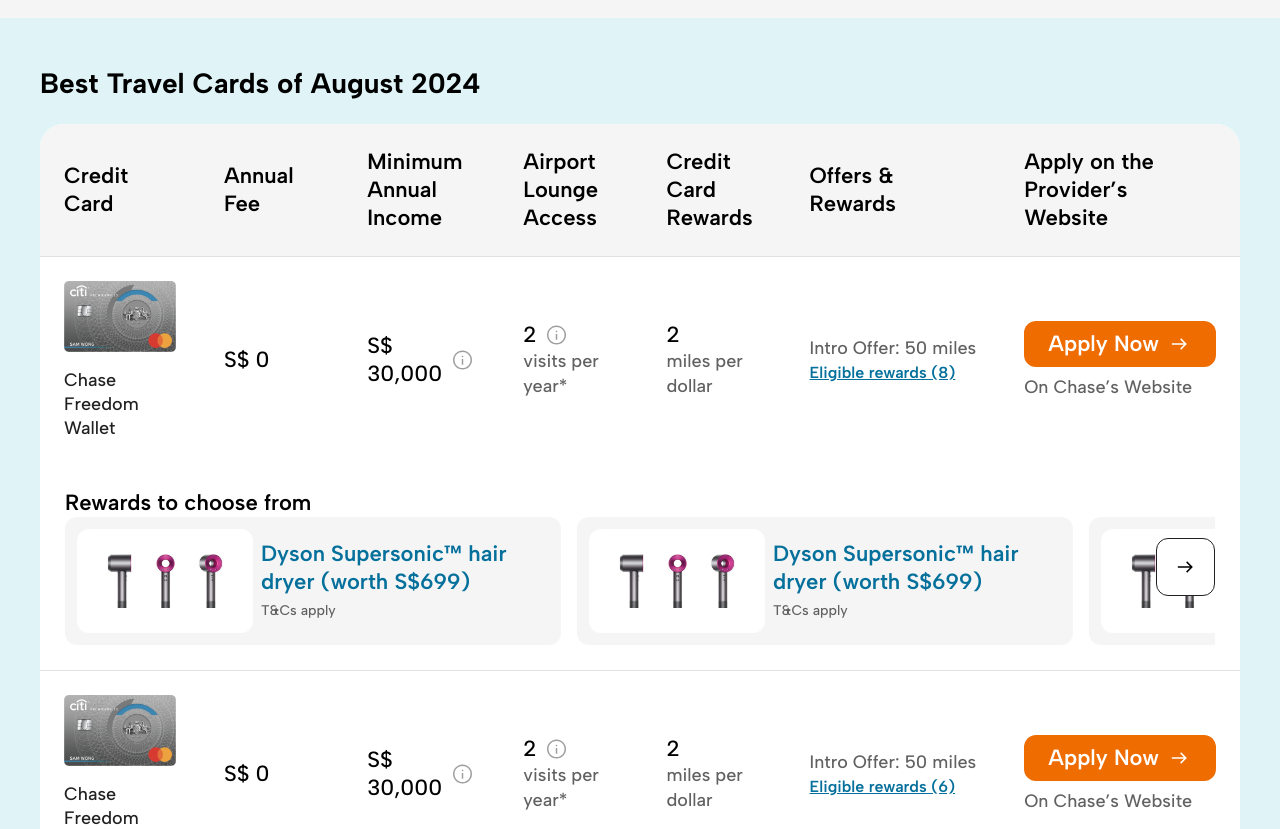
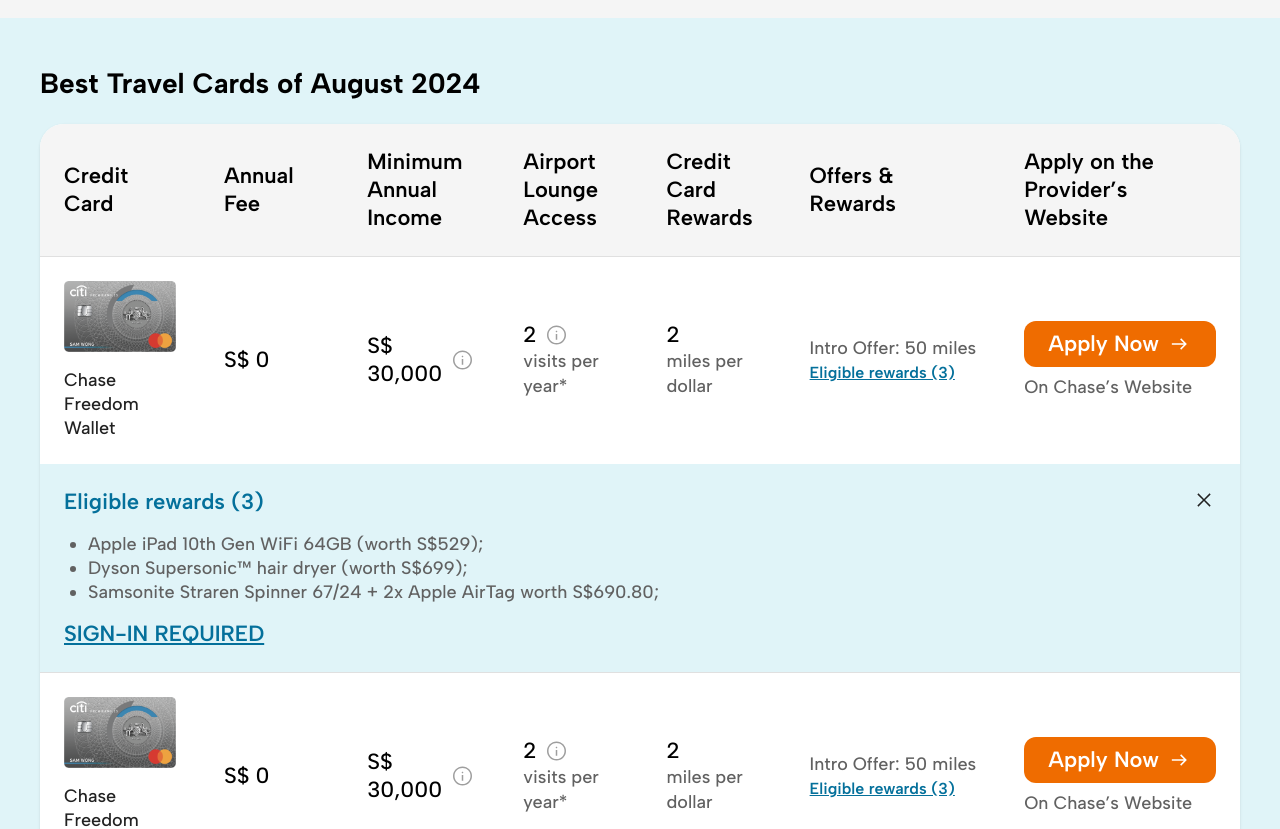
Before and after one commit to mihairazvan9/mhg, a Vue app: page / in a window 1280 px wide. Shown: the part 780-1609 px from the top of the page. Built offline with nearby package versions, Linux system fonts and the light colour scheme.

Commit message:
new design

```diff
--- a/src/assets/icons.js
+++ b/src/assets/icons.js
@@ -1,4 +1,21 @@
 export const icons = {
+  express_buy: `
+    <svg width="24" height="24" viewBox="0 0 24 24" fill="none" xmlns="http://www.w3.org/2000/svg">
+      <mask id="mask0_139_2083" style="mask-type:alpha" maskUnits="userSpaceOnUse" x="0" y="0" width="24" height="24">
+      <rect width="24" height="24" fill="#D9D9D9"/>
+      </mask>
+      <g mask="url(#mask0_139_2083)">
+      <path d="M14.908 19.5C12.8131 19.5 11.0387 18.773 9.58476 17.3191C8.13084 15.8651 7.40388 14.0907 7.40388 11.9958C7.40388 9.91656 8.13084 8.14743 9.58476 6.68845C11.0387 5.22948 12.8131 4.5 14.908 4.5C16.9873 4.5 18.7564 5.22948 20.2154 6.68845C21.6743 8.14743 22.4038 9.91656 22.4038 11.9958C22.4038 14.0907 21.6743 15.8651 20.2154 17.3191C18.7564 18.773 16.9873 19.5 14.908 19.5ZM14.9039 18C16.5705 18 17.9872 17.4166 19.1539 16.25C20.3205 15.0833 20.9039 13.6666 20.9039 12C20.9039 10.3333 20.3205 8.91664 19.1539 7.74998C17.9872 6.58331 16.5705 5.99998 14.9039 5.99998C13.2372 5.99998 11.8205 6.58331 10.6539 7.74998C9.48719 8.91664 8.90386 10.3333 8.90386 12C8.90386 13.6666 9.48719 15.0833 10.6539 16.25C11.8205 17.4166 13.2372 18 14.9039 18ZM17.275 15.4654L18.3442 14.3961L15.6538 11.7058V8.15383H14.1539V12.3192L17.275 15.4654ZM2.59621 8.74995V7.25H6.40388V8.74995H2.59621ZM1.59621 12.75V11.25H6.40388V12.75H1.59621ZM2.59621 16.75V15.25H6.40388V16.75H2.59621Z" fill="#212121"/>
+      </g>
+    </svg>
+  `,
+
+  close: `
+    <svg width="24" height="24" viewBox="0 0 24 24" fill="none" xmlns="http://www.w3.org/2000/svg">
+      <path d="M6.40002 18.6534L5.34619 17.5995L10.9462 11.9995L5.34619 6.39953L6.40002 5.3457L12 10.9457L17.6 5.3457L18.6538 6.39953L13.0538 11.9995L18.6538 17.5995L17.6 18.6534L12 13.0534L6.40002 18.6534Z" fill="#212121"/>
+    </svg>
+  `,
+
   diamond: `
       <svg xmlns="http://www.w3.org/2000/svg" width="22" height="22" viewBox="0 0 22 22" fill="none">
     <g id="Icons">
--- /dev/null
+++ b/src/components/RemovedDesign/TheDialog.vue
@@ -0,0 +1,63 @@
+<script setup>
+  import { ref } from 'vue';
+  import { icons } from "@/assets/icons"
+
+  const props = defineProps({
+    visible: {
+      type: Boolean,
+      default: false,
+      required: true
+    },
+
+    title: {
+      type: String,
+      default: `<p class="title-1 !text-left">Rewards <span class="font-normal">for</span> Chase <span class="font-normal">Freedom Wallet</span></p>`,
+      required: false
+    }
+  })
+
+  const emits = defineEmits([
+    'handle-close-modal'
+  ])
+
+  function close_modal() {
+    emits('handle-close-modal', false)
+  }
+
+  function handle_outside_click() {
+    close_modal()
+  }
+
+</script>
+
+<template>
+  <div
+    v-if="props.visible"
+    @click="handle_outside_click"
+    class="fixed inset-0 bg-black bg-opacity-50 flex justify-center items-center z-50"
+  >
+    <div class="w-full h-full relative flex flex-col bg-white" @click.stop>
+      <!-- Top Bar with Close Button -->
+      <div class="modal-header padding-x padding-y flex justify-between border-b border-gray-300">
+        <div v-html="props.title"></div>
+        <button @click="close_modal">
+          <i v-html="icons.close"></i>
+        </button>
+      </div>
+
+      <!-- Modal Body -->
+      <div class="grow overflow-y-auto padding-x padding-y bg-gray-100">
+        <slot name="body"></slot>
+      </div>
+
+      <!-- Bottom Fixed Bar -->
+      <div class="modal-footer border-t border-gray-300 padding-x padding-y">
+        <slot name="footer"></slot>
+      </div>
+    </div>
+  </div>
+</template>
+
+<style>
+
+</style>
--- a/src/components/Table/TableCTA.vue
+++ b/src/components/Table/TableCTA.vue
@@ -8,7 +8,7 @@
       required: true
     },
 
-    reward_id: {
+    reward_no: {
       type: Number,
       required: true
     },
@@ -19,10 +19,10 @@
   ])
 
   function handle_open_reward () {
-    emits('handle-open-rewards', props.reward_id)
+    emits('handle-open-rewards',
+      props.reward_no // Just for FE
+    )
   }
-
-
 </script>
 
 <template>
@@ -38,15 +38,13 @@
 
     <div class="inline-block md:hidden body-2 ">
       <TheButton
-        @handle-click="handle_open_reward"
+        @handle-click="handle_open_reward()"
         :title="`View Rewards (${ props.data.no })`"
-        :icon="icons.diamond"
         background="bg-white"
         outline="border-primary"
         color="text-primary"
       />
     </div>
-
   </div>
 </template>
 
--- a/src/components/Table/TableRewards.vue
+++ b/src/components/Table/TableRewards.vue
@@ -1,102 +1,51 @@
 <script setup>
-  import { ref } from 'vue'
   import { icons } from '@/assets/icons.js'
 
   const props = defineProps({
     data: {
-      type: Array,
+      type: Object,
       required: true
-    },
-    index: {
-      type: Number,
-      required: true
-    },
+    }
+
   })
 
-  const scrollable = ref(null)
-  const showLeftButton = ref(false)
-  const showRightButton = ref(true)
 
-  function scroll_left () {
-    scrollable.value.scrollBy({
-      left: -300,
-      behavior: 'smooth'
-    })
+  const emits = defineEmits([
+    'handle-close-rewards'
+  ])
 
-    updateScrollButtons()
+  function handle_close_rewards () {
+    emits('handle-close-rewards')
   }
-
-  function scroll_right () {
-    scrollable.value.scrollBy({
-      left: 300,
-      behavior: 'smooth'
-    })
-
-    updateScrollButtons()
-  }
-
-  function updateScrollButtons() {
-    const scrollElement = scrollable.value
-    showLeftButton.value = scrollElement.scrollLeft > 0;
-    showRightButton.value = scrollElement.scrollLeft +
-                            scrollElement.clientWidth < scrollElement.scrollWidth - 10;
-  }
-
 </script>
 
 <template>
-  <div class="padding-x padding-y card-radius relative w-full border-gray-300">
-    <span class="bullet-2">Rewards to choose from</span>
-    <button
-      v-if="showLeftButton"
-      @click="scroll_left"
-      class="absolute left-6 top-1/2 transform -translate-y-1/2 rotate-180 bg-white p-4 rounded-xl border border-gray-900 z-20">
-      <i v-html="icons.arrow_right"></i>
-    </button>
+  <div class="flex flex-col gap-4 w-full">
+    <div class="flex justify-between">
+      <p class="button-1 text-primary">
+        Eligible rewards ({{ props.data.list.length }})
+      </p>
+      <i
+        v-html="icons.close"
+        @click="handle_close_rewards"
+      ></i>
+    </div>
+    <ul class="list-disc padding-x body-2">
+      <template v-for="list in props.data.list">
+        <li>{{ list }}</li>
+      </template>
+    </ul>
 
-      <div ref="scrollable" class="rewards-scrollable flex flex-row gap-4 overflow-hidden">
-        <template v-for="reward in props.data">
-          <a :href="props.data.link" class="cursor-pointer">
-            <div class="flex flex-row gap-2 p-3 h-32 w-max bg-gray-100 rounded-xl">
-              <div class="w-44 h-full flex justify-center items-center bg-white rounded-xl">
-                <img class="p-4" :src="reward.image" alt="Singsave">
-              </div>
-
-              <div class="w-72 flex flex-col justify-center gap-1">
-                <span class="bullet-2 text-primary font-semibold">
-                  {{ reward.title }}
-                </span>
-                <span class="text-gray-700 font-medium text-sm">
-                  {{ reward.subtitle }}
-                </span>
-              </div>
-            </div>
-          </a>
-        </template>
-      </div>
-
-    <button
-      v-if="showRightButton"
-      @click="scroll_right"
-      class="absolute right-6 top-1/2 transform -translate-y-1/2 bg-white p-4 rounded-xl border border-gray-900 z-20">
-      <i v-html="icons.arrow_right"></i>
-    </button>
+    <a
+      v-if="data.requiresAuthentication"
+      :href="data.authenticationLink"
+      class="button-1 text-primary uppercase underline"
+    >
+      Sign-in required
+    </a>
   </div>
 </template>
 
 <style>
 
-  .rewards-scrollable {
-    overflow-x: auto;
-  }
-
-  .rewards-scrollabler::-webkit-scrollbar {
-    display: none;
-  }
-
-  .rewards-scrollable {
-    -ms-overflow-style: none;
-    scrollbar-width: none;
-  }
-
 </style>
--- a/src/components/TheTable.vue
+++ b/src/components/TheTable.vue
@@ -1,18 +1,26 @@
 <script setup>
   import { ref, markRaw, onMounted } from 'vue'
+  import { icons } from "@/assets/icons"
 
+  import TheButton from "@/components/TheButton.vue"
   import TableRewards from "@/components/Table/TableRewards.vue"
-  import TableImage from "@/components/Table/TableImage.vue"
-  import TableText from "@/components/Table/TableText.vue"
-  import TableCTA from "@/components/Table/TableCTA.vue"
-  import TableButton from "@/components/Table/TableButton.vue"
+
 
   const props = defineProps({
     table: {
       type: Object,
       required: true
+    },
+    header: {
+      type: Array,
+      required: true
+    },
+    components: {
+      type: Array,
+      required: true
     }
   })
+
 
   const active_reward = ref(0)
   const scrollable = ref(null)
@@ -49,34 +57,27 @@
     })
   })
 
-  function handle_open_reward (reward_id) {
-    if (active_reward.value === reward_id)  {
+  function handle_open_rewards (row_no) {
+    if (active_reward.value === row_no)  {
       active_reward.value = -1
     } else {
-      active_reward.value = reward_id
+      active_reward.value = row_no
     }
   }
 
-  const header = ['Credit Card', 'Annual Fee', 'Minimum Annual Income', 'Airport Lounge Access', 'Credit Card Rewards', 'Offers & Rewards', 'Apply on the Provider’s Website' ]
+  function handle_close_rewards () {
+    active_reward.value = -1
+  }
 
-  const components = [
-    markRaw(TableImage),
-    markRaw(TableText),
-    markRaw(TableText),
-    markRaw(TableText),
-    markRaw(TableText),
-    markRaw(TableCTA),
-    markRaw(TableButton)
-  ]
 </script>
 
 <template>
-  <div class="gap-t card-radius overflow-hidden relative select-none ">
+  <div class="gap-t card-radius overflow-hidden relative select-none shadow">
     <div ref="scrollable" class="table-container">
       <table class="min-w-[1024px] w-full bg-white">
         <thead class="text-left contents">
           <th
-            v-for="(tab, index) in header"
+            v-for="(tab, index) in props.header"
             class="flex items-center subheading-2 padding-x padding-y bg-gray-100"
             :class="{'hidden md:flex': index >= header.length - 2}"
           >
@@ -95,10 +96,10 @@
               >
 
                 <component
-                  :is="components[cellIndex]"
+                  :is="props.components[cellIndex]"
                   :data="cell"
-                  :reward_id="rowIndex"
-                  @handle-open-rewards="handle_open_reward"
+                  :reward_no="rowIndex"
+                  @handle-open-rewards="handle_open_rewards"
                 />
 
               </td>
@@ -111,23 +112,32 @@
                   <template v-for="(cell, cellIndex) in row.rows">
                     <component
                       v-if="cellIndex >= 5"
-                      :is="components[cellIndex]"
+                      :is="props.components[cellIndex]"
                       :data="cell"
-                      :reward_id="rowIndex"
-                      @handle-open-rewards="handle_open_reward"
+                      :reward_no="rowIndex"
+                      @handle-open-rewards="handle_open_rewards"
                     />
                   </template>
                 </div>
               </td>
 
             </tr>
-
+            <!-- can we do this to be sticky when table is -->
             <tr
-              class="bg-white contents"
+              class="contents"
               v-show="active_reward === rowIndex"
             >
-              <td colspan="7" class="flex relative">
-                <TableRewards :data="row.rewards" :index="rowIndex" />
+
+              <td
+                colspan="7"
+                class="flex bg-primary-light padding-x padding-y"
+              >
+                <TableRewards
+                  :data="row.rewards"
+                  :index="rowIndex"
+                  @handle-close-rewards="handle_close_rewards"
+                />
+
               </td>
             </tr>
 
--- a/src/views/HomeView.vue
+++ b/src/views/HomeView.vue
@@ -1,5 +1,6 @@
 <script setup>
 import { ref, markRaw, onMounted } from 'vue'
+
 import rewardImg from '@/assets/img/airunes1.png'
 import SiteLogo from "../assets/img/singsaver.svg";
 import MenuLine from "../assets/img/menu-line.svg";
@@ -15,6 +16,24 @@
 import Breadcrumb from "../components/Breadcrumb.vue";
 
 import TheTable from "../components/TheTable.vue";
+import TableImage from "@/components/Table/TableImage.vue"
+import TableText from "@/components/Table/TableText.vue"
+import TableCTA from "@/components/Table/TableCTA.vue"
+import TableButton from "@/components/Table/TableButton.vue"
+
+// We can keep the header and cell components only in FE side,
+// on the parent page, to be able to customize other tables easily
+const header = ['Credit Card', 'Annual Fee', 'Minimum Annual Income', 'Airport Lounge Access', 'Credit Card Rewards', 'Offers & Rewards', 'Apply on the Provider’s Website' ]
+
+const components = [
+  markRaw(TableImage),
+  markRaw(TableText),
+  markRaw(TableText),
+  markRaw(TableText),
+  markRaw(TableText),
+  markRaw(TableCTA),
+  markRaw(TableButton)
+]
 
 const table = ref({
 
@@ -49,7 +68,7 @@
 
         {
           title: 'Intro Offer: 50 miles',
-          no: '8',
+          no: '3',
         },
 
         {
@@ -59,26 +78,15 @@
 
       ],
 
-      rewards:[
-          {
-            link: '#',
-            title: 'Dyson Supersonic™ hair dryer (worth S$699)',
-            subtitle: 'T&Cs apply',
-            image: rewardImg
-          },
-          {
-            link: '#',
-            title: 'Dyson Supersonic™ hair dryer (worth S$699)',
-            subtitle: 'T&Cs apply',
-            image: rewardImg
-          },
-          {
-            link: '#',
-            title: 'Dyson Supersonic™ hair dryer (worth S$699)',
-            subtitle: 'T&Cs apply',
-            image: rewardImg
-          },
-      ]
+      rewards: {
+        requiresAuthentication: true,
+        authenticationLink: '#',
+        list: [
+          'Apple iPad 10th Gen WiFi 64GB (worth S$529);',
+          'Dyson Supersonic™ hair dryer (worth S$699);',
+          'Samsonite Straren Spinner 67/24 + 2x Apple AirTag worth S$690.80;'
+        ]
+      }
     },
 
     {
@@ -111,7 +119,7 @@
 
         {
           title: 'Intro Offer: 50 miles',
-          no: '6',
+          no: '3',
         },
 
         {
@@ -121,30 +129,21 @@
 
       ],
 
-      rewards:[
-          {
-            link: '#',
-            title: 'Dyson Supersonic™ hair dryer (worth S$699)',
-            subtitle: 'T&Cs apply',
-            image: rewardImg
-          },
-          {
-            link: '#',
-            title: 'Dyson Supersonic™ hair dryer (worth S$699)',
-            subtitle: 'T&Cs apply',
-            image: rewardImg
-          },
-          {
-            link: '#',
-            title: 'Dyson Supersonic™ hair dryer (worth S$699)',
-            subtitle: 'T&Cs apply',
-            image: rewardImg
-          },
-      ]
+      rewards: {
+        requiresAuthentication: true,
+        authenticationLink: '#',
+        list: [
+          'Apple iPad 10th Gen WiFi 64GB (worth S$529);',
+          'Dyson Supersonic™ hair dryer (worth S$699);',
+          'Samsonite Straren Spinner 67/24 + 2x Apple AirTag worth S$690.80;'
+        ]
+      }
     },
 
   ]
 })
+
+
 
 const bestOffers = [
   {
@@ -244,7 +243,11 @@
     </div>
 
     <TheWrapper full title="Best Travel Cards of August 2024">
-      <TheTable :table="table" />
+      <TheTable
+        :table="table"
+        :header
+        :components
+      />
     </TheWrapper>
 
     <div class="mx-auto max-w-screen-2xl px-6 xl:px-10">
```
Also changed, not shown: src/components/RemovedDesign/TableRewards.vue (added, +102 -0 lines).
